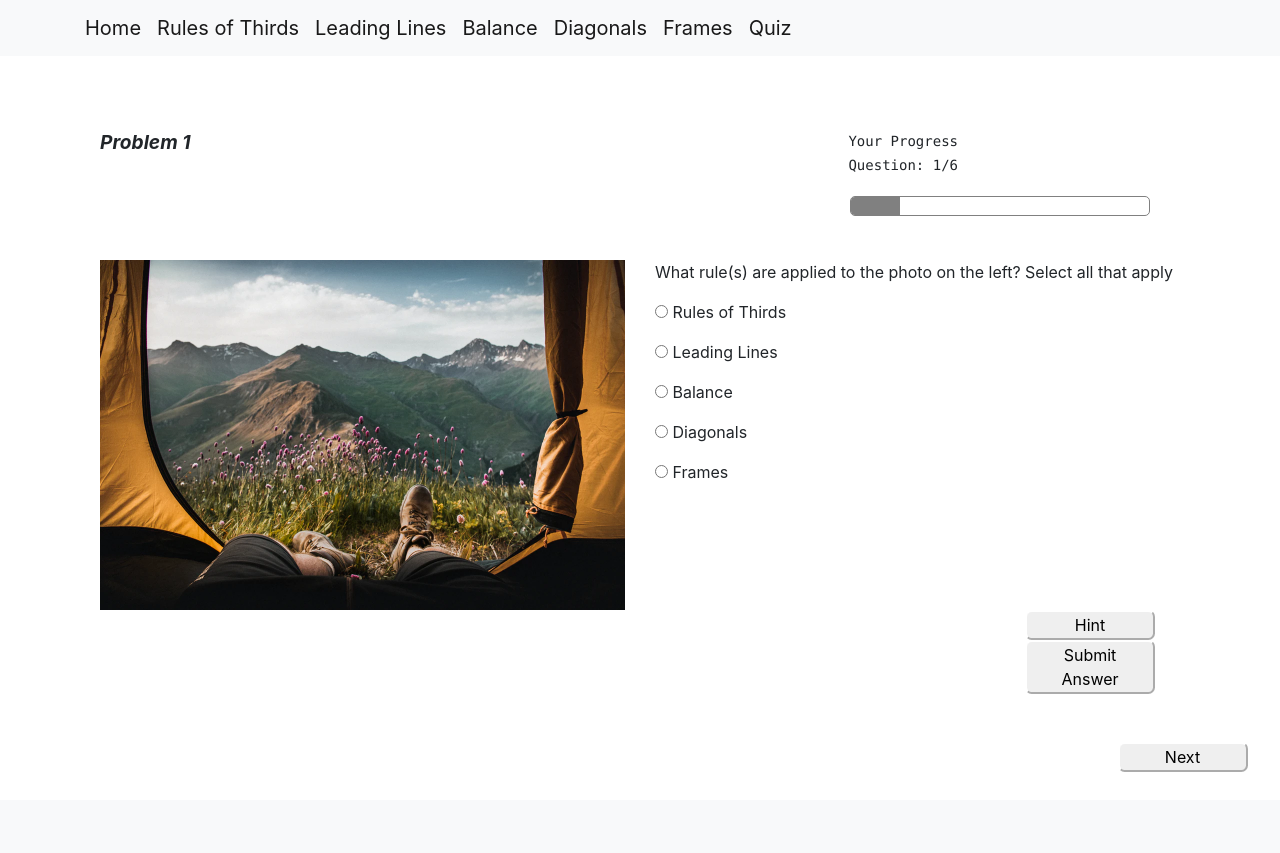
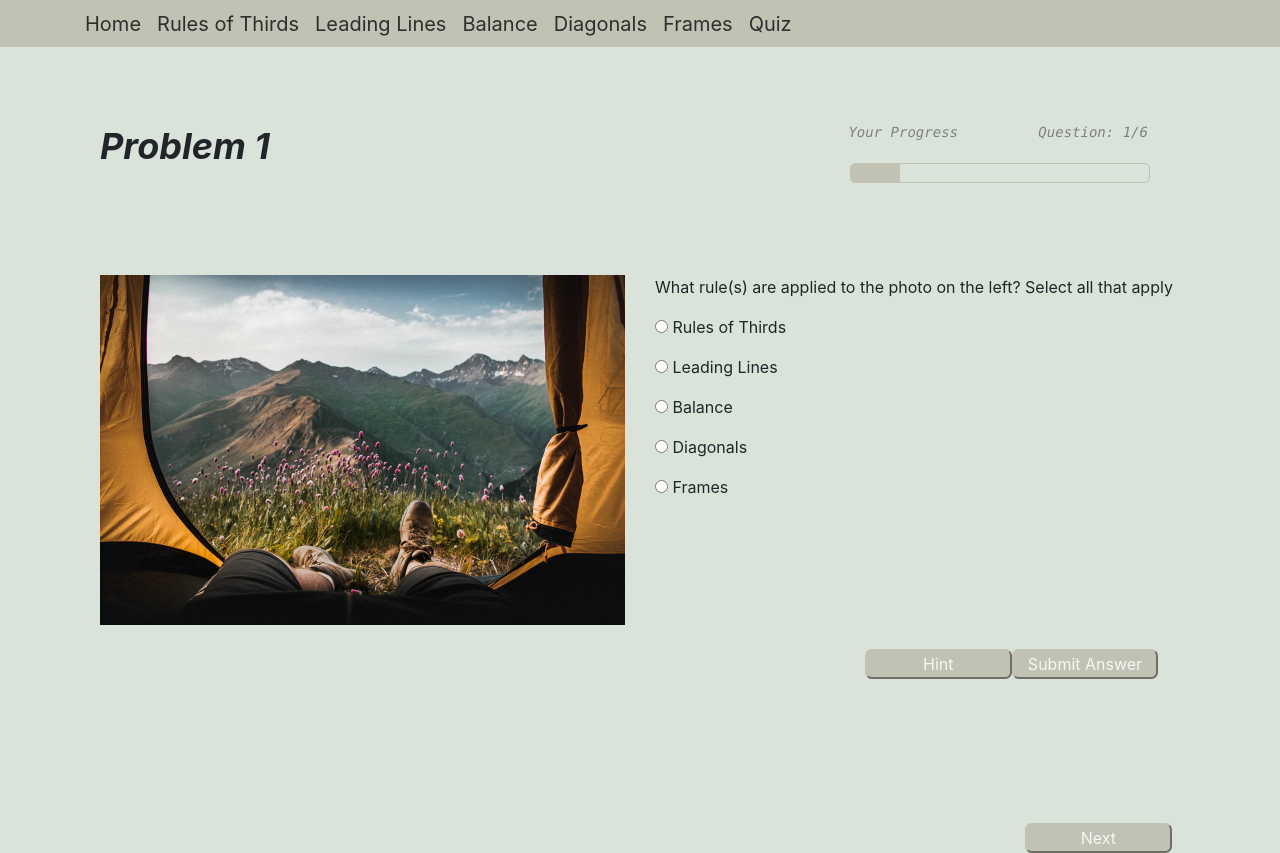
Before and after one commit to markwu372/coms4170final, a Flask app: page /quiz/1 in a window 1280 px wide. Before the commit the page ends 772 px from the top, so only its background shows below. Run offline with Flask 2, Linux system fonts and the light colour scheme; some libraries are stand-ins or nearby versions.

Commit message:
changed colors; redesigned conceptional groups;

```diff
--- a/server.py
+++ b/server.py
@@ -7,7 +7,7 @@ app = Flask(__name__)
 import copy
 
 homepage_data = {
-    "description": "Photo composition is how a photographer arranges visual elements within their frame. “It’s a pleasing organization of objects within your rectangle,” says photographer Adam Long. Putting subjects or scenes inside that space may sound easy, yet it’s anything but. Composition in your shots can often be difficult and it’s always important. “Everything can seem perfect: lighting, location, wardrobe, styling, whatever,” says photographer Grace Rivera. “But if your composition is off, that’s a deal breaker.”",
+    "description": "    Photo composition is how a photographer arranges visual elements within their frame.“ It’s a pleasing organization of objects within your rectangle,” says photographer Adam Long. Putting subjects or scenes inside that space may sound easy, yet it’s anything but. Composition in your shots can often be difficult and it’s always important. “Everything can seem perfect: lighting, location, wardrobe, styling, whatever,” says photographer Grace Rivera. “But if your composition is off, that’s a deal breaker.”",
     "rules": ["Rules of Thirds", "Leading Lines", "Balance", "Diagonals", "Frames"]
 }
 
--- a/static/main.css
+++ b/static/main.css
@@ -4,17 +4,23 @@ img{
 }
 
 .correct{
-    color: green;
+    color: rgba(111, 166, 121, 0.757);
 }
 
 .wrong{
-    color: indianred;
+    color: rgb(150,80,75);
+}
+
+.navbar{
+    background-color: #c2c2b4;
 }
 
 .header {
-    border-bottom: 5px solid tan;
+    border-bottom: 5px solid #c2c2b4;
     font-style: italic;
     margin-bottom: 40px;
+    font-size: 36px;
+    font-weight: bold;
 }
 
 .score {
@@ -35,8 +41,9 @@ img{
 }
 
 .btn-style{
-    border-color: white;
+    border-color: #c2c2b4;
     border-radius: 5pt;
     width: 110pt;
-
+    background-color: #c2c2b4;
+    color:rgba(255, 255, 255, 0.859) ;
 }
--- a/templates/layout.html
+++ b/templates/layout.html
@@ -15,6 +15,24 @@
   <!-- Bootstrap CSS -->
   <link rel="stylesheet" href="https://stackpath.bootstrapcdn.com/bootstrap/4.2.1/css/bootstrap.min.css">
 
+  <style>
+    .navbar{
+    background-color: #c2c2b4 !important;
+    height: 47px !important;
+
+}
+.navbar-brand{
+  color: rgb(44, 47, 44) !important;
+
+}
+
+
+body{
+  background-color: #d9e3da;
+}
+
+  </style>
+
 
   <link rel="stylesheet" href="{{url_for('static', filename='main.css')}}">
   <link rel="stylesheet" href="https://cdnjs.cloudflare.com/ajax/libs/font-awesome/4.7.0/css/font-awesome.min.css">
@@ -22,6 +40,7 @@
     <title>Composition Rules and Examples</title>
   </head>
   <body>
+
 
 
 <nav class="navbar navbar-expand-lg navbar-light bg-light">
--- a/templates/quiz.html
+++ b/templates/quiz.html
@@ -12,7 +12,7 @@
   height: 20px;
   border-radius: 5px;
   margin: 20px 10px;
-  border: 1px solid gray;
+  border: 1px solid #c2c2b4;
   overflow: hidden;
   position: relative;
 }
@@ -29,26 +29,44 @@
 }
 
 .progress-blue span {
-  background-color: gray;
+  background-color: #c2c2b4;
+  line-height: 90%;
 }
 
 .quiz-title{
-    font-size: larger;
+    font-size: 36px;
     font-weight: bold;
     font-style: italic;
 }
 
 .btn-style{
-        border-color: white;
+        border-color: #c2c2b4;
         border-radius: 5pt;
-        width: 130px;
+        width: 110pt;
+        background-color: #c2c2b4;
+        color:rgba(255, 255, 255, 0.859) ;
     }
 
 pre {
     padding-top: 0%;
     margin-top: 0%;
     display: inline;
+    font-style: italic;
+        color: gray;
+        text-align: right;
+    line-height: normal;
 }
+
+.quiz-btns{
+    display:inline-flex;
+    margin-left: 765px;
+}
+
+.aa{
+    margin-left: 910px;
+}
+
+
 </style>
 
 <div class="container-fluid">
@@ -58,13 +76,15 @@ pre {
         <div class="row">
             <div class="col-md-8 quiz-title">{{quiz_data.title}}</div>
             <div class="col-md-4">
-                <pre> Your Progress</pre><br>
-                <pre sytle="line-height:.1;display:inline-flex"> Question: {{quiz_data.quiz_id}}/6</pre>
+                <pre> Your Progress        </pre>
+                <pre sytle="display:inline-flex;"> Question: {{quiz_data.quiz_id}}/6</pre>
                 <div class="animated-progress progress-blue">
                     <span data-progress={{quiz_data.quiz_progress}}></span>
                 </div>
             </div>
         </div>
+        <br>
+        <br>
         <br>
         <div class="row">
             <div class="col-md-6 question">
@@ -82,23 +102,31 @@ pre {
                     </div>
                 </form>
                 <div id="feedback"> </div>
+
             </div>
         </div>
         <div class="row">
-            <div class="col-md-10"></div>
-            <div class="col-md-2 lesson-btns">
+            <div class="col-md-8"></div>
+            <br>
+
+            <div class="col-md-4 quiz-btns">
                 <button class="btn-style" id="show_hint">Hint</button>
                 <button class="btn-style" id="show_answer" onclick="check(quizzes.q.value)">Submit Answer</button>
             </div>
         </div>
         <br>
         <br>
+        <br>
+        <br>
+        <br>
+        <br>
         <div class="row">
-            <div class="col-md-11">
+            <div class="col-md-10">
 
             </div>
-            <div class="col-md-1">
-                <button class="next_btn btn-style">Next</button>
+
+            <div class="col-md-2">
+                <button style="display: inline;" class="next_btn btn-style">Next</button>
 
             </div>
 
```
Also changed, not shown: templates/homepage.html (+18 -6 lines), templates/lessons.html (+8 -3 lines), templates/report.html (+10 -3 lines).
